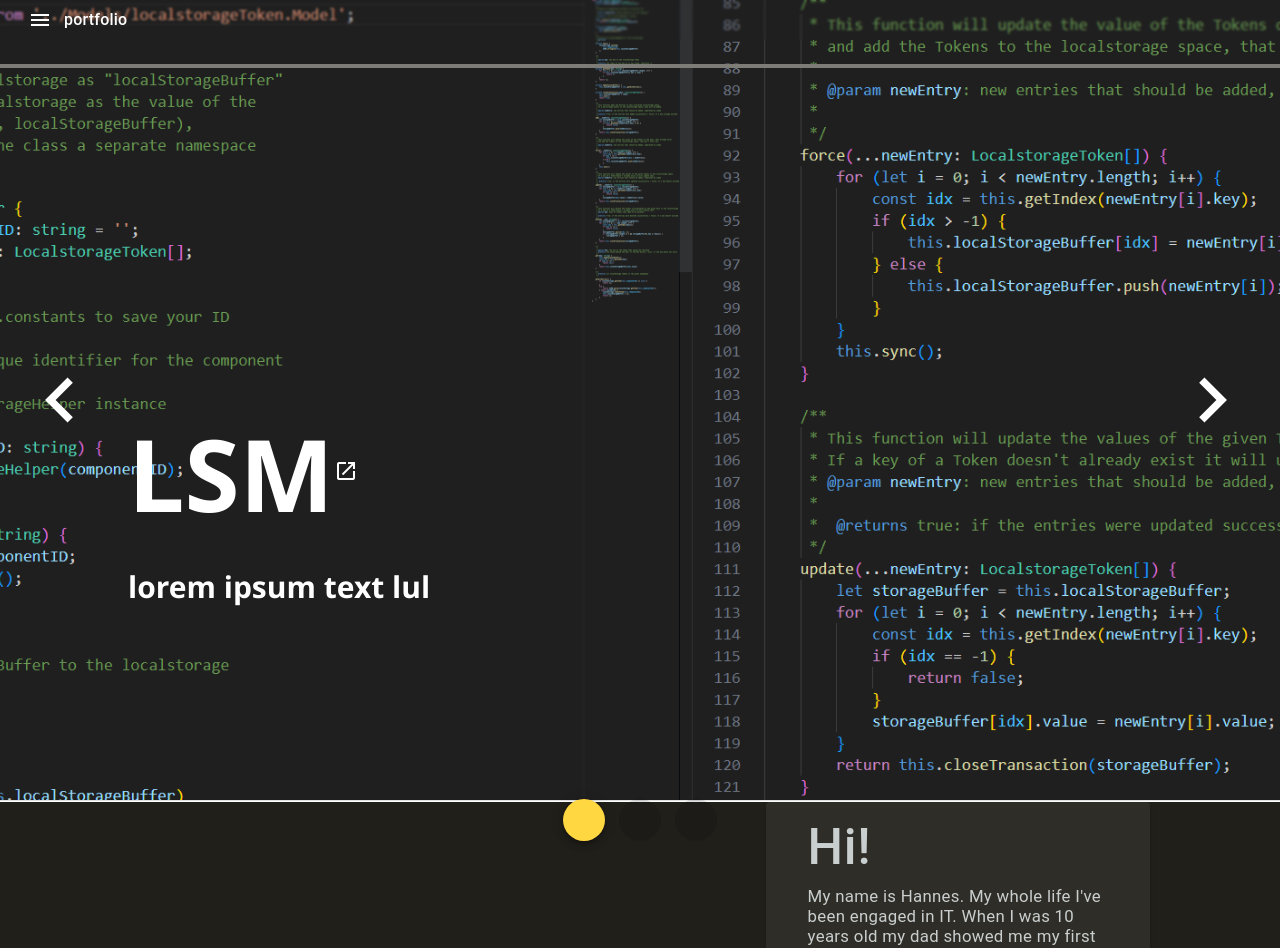
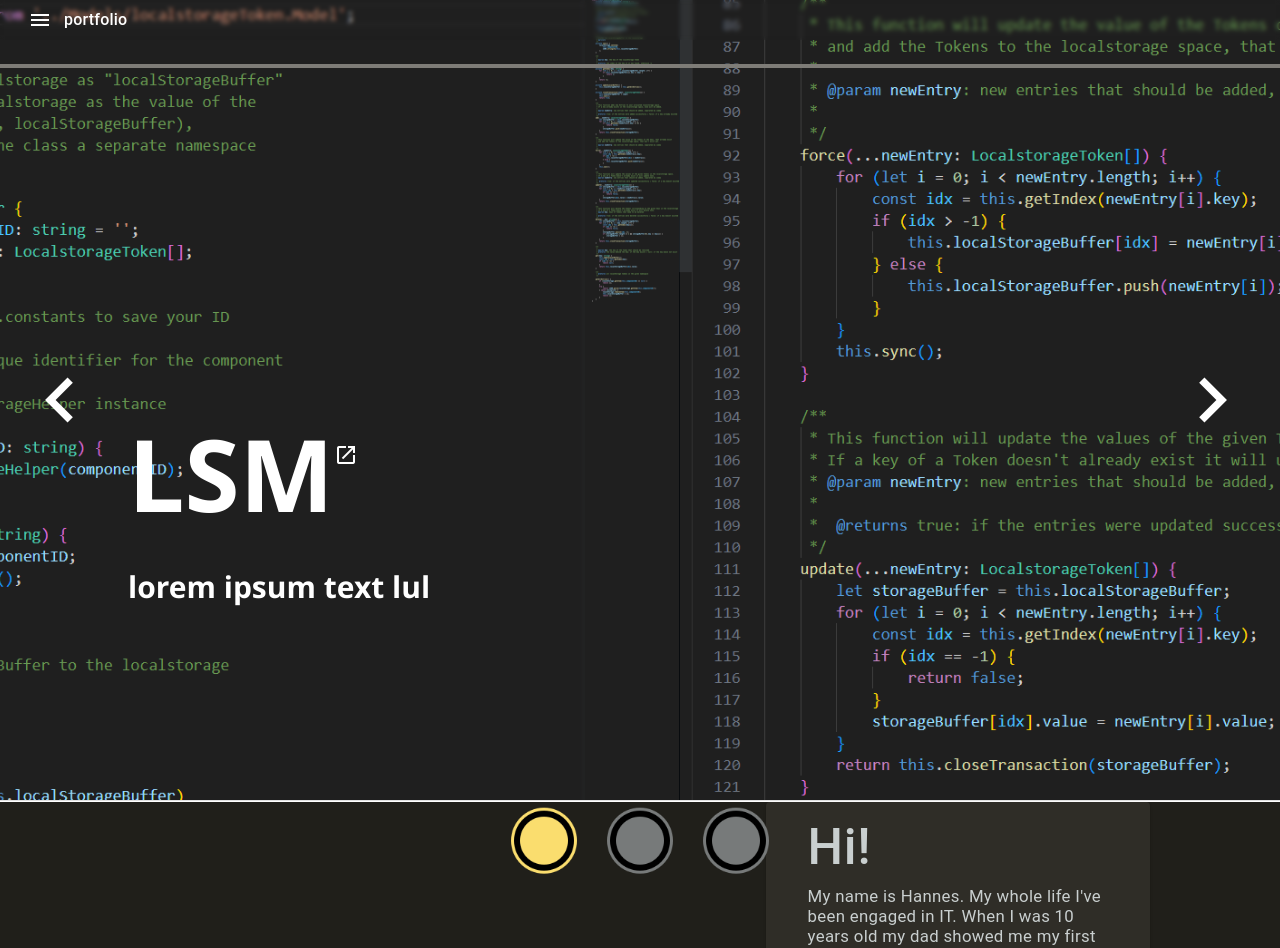
Before and after one commit to Hannes-Schniz/hannes-schniz.github.io, an Angular app: page /home in a window 1280 px wide. Shown: the top 948 px of the page. Built offline with nearby package versions, Linux system fonts and the light colour scheme.

Commit message:
changed some bugs and dots

```diff
--- a/src/app/pages/home/slidepanel/slidepanel.component.html
+++ b/src/app/pages/home/slidepanel/slidepanel.component.html
@@ -21,7 +21,9 @@
       <h1>
         {{ this.currSlide.title }}
       </h1>
-      <a [href]="this.currSlide.link"><mat-icon>launch</mat-icon></a>
+      <a [href]="this.currSlide.link" class="link"
+        ><mat-icon>launch</mat-icon></a
+      >
     </div>
     <div class="text">
       <h2>{{ this.currSlide.text }}</h2>
@@ -31,7 +33,7 @@
     <div class="spacer"></div>
     <div class="slideIndicator">
       <div class="dot" *ngFor="let item of dots; let i = index">
-        <button mat-fab color="accent" [disabled]="dots[i]"></button>
+        <img [src]="this.getDot(!item)" />
       </div>
     </div>
     <div class="progressSpinner"></div>
--- a/src/app/pages/home/slidepanel/slidepanel.component.scss
+++ b/src/app/pages/home/slidepanel/slidepanel.component.scss
@@ -76,6 +76,7 @@ h2 {
 
 a {
   color: white;
+  margin-bottom: 10%;
 }
 
 .image {
--- a/src/app/pages/home/slidepanel/slidepanel.component.ts
+++ b/src/app/pages/home/slidepanel/slidepanel.component.ts
@@ -97,4 +97,11 @@ export class SlidepanelComponent {
     this.subscription.unsubscribe();
     this.subscription = this.wait.subscribe(() => {this.startInterval});
   }
+
+  getDot(input: boolean){
+    if(input) {
+      return '../../../../assets/Symbols/icons8-round-96.png';
+    }
+    return '../../../../assets/Symbols/icons8-round-96-disabled.png';
+  }
 }
--- a/src/app/shared/components/navbar/navbar.component.scss
+++ b/src/app/shared/components/navbar/navbar.component.scss
@@ -1,7 +1,7 @@
 .row {
   height: 5vh;
   z-index: 1000;
-  backdrop-filter: blur(1px) !important;
+  backdrop-filter: blur(2px) !important;
   background-color: rgba(88, 88, 88, 0) !important;
   color: white;
 }
```
Also changed, not shown: src/assets/Symbols/icons8-round-96-disabled.png (added), src/assets/Symbols/icons8-round-96.png (added).
